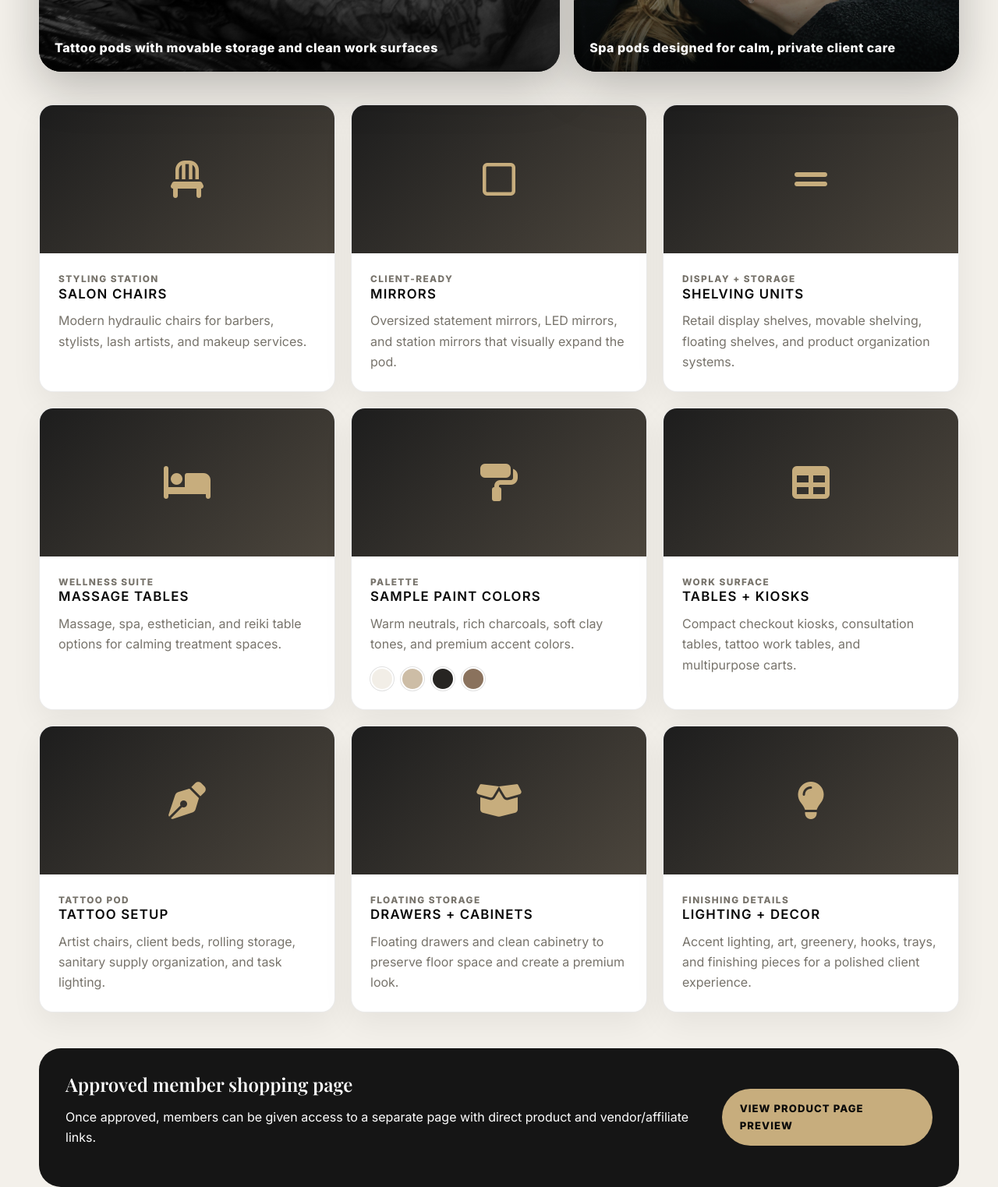
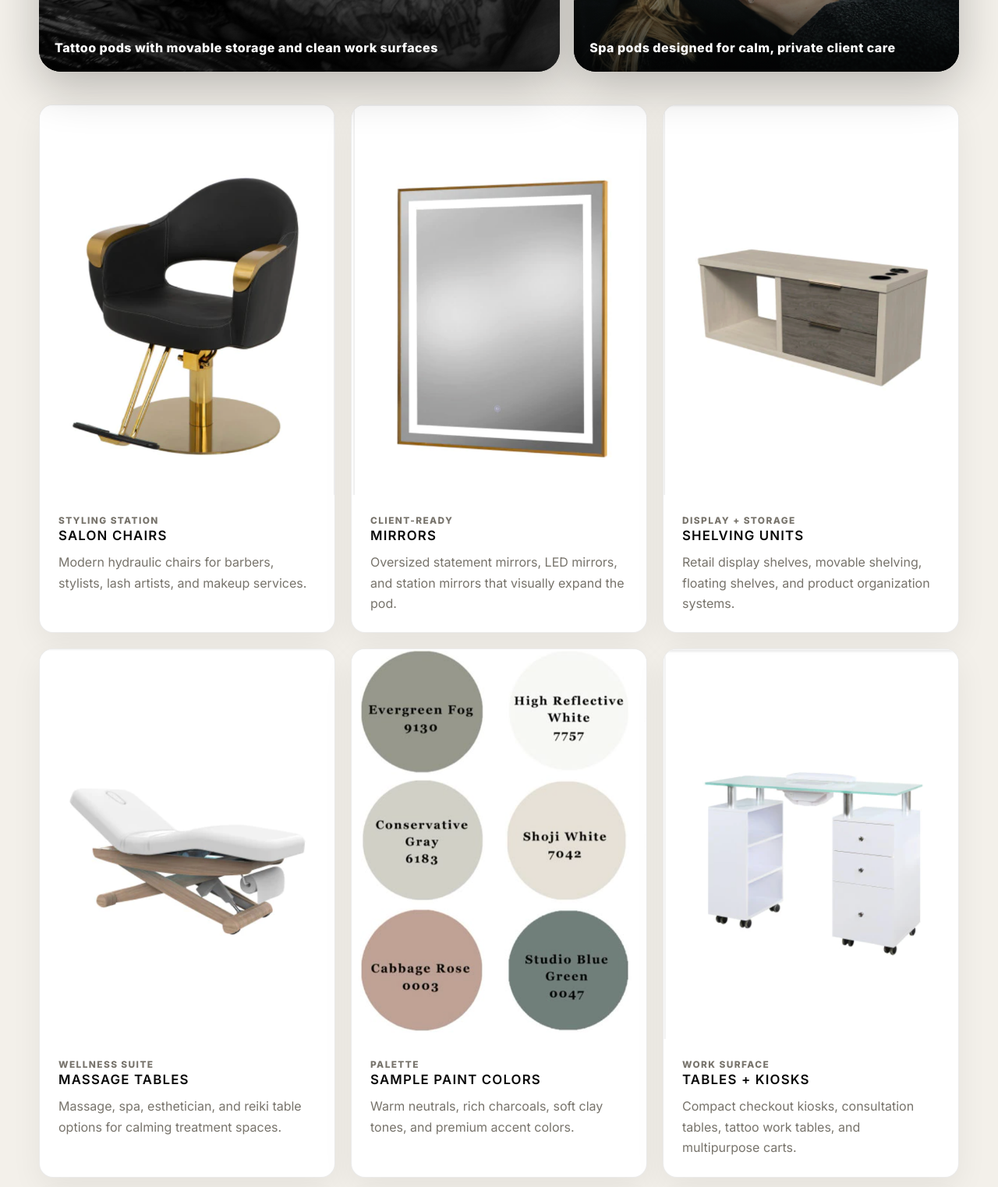
Before and after one commit to Smithvs1/NovaCollective, a website: page design-examples.html in a window 1280 px wide. Shown: the part 1500-3023 px from the top of the page at 78% size. Drawn offline with nearby package versions, Linux system fonts and the light colour scheme.

Commit message:
feat: replace icon placeholders with actual product images on design-examples page
- Add 9 product images: salon chairs, mirrors, shelving, massage tables,
  paint colors, tables/kiosks, tattoo setup, drawers/cabinets, lighting
- Update product-visual CSS to display images at 304x402 aspect ratio
- Replace Font Awesome icon placeholders with real product photography

Co-Authored-By: Devin AI <158243242+devin-ai-integration[bot]@users.noreply.github.com>

```diff
--- a/css/styles.css
+++ b/css/styles.css
@@ -488,12 +488,16 @@ main > section { padding: 96px 0; }
 .product-card { overflow: hidden; padding: 0; }
 .product-card figure { margin: 0; }
 .product-visual {
-  min-height: 190px;
+  aspect-ratio: 304 / 402;
   display: grid;
   place-items: center;
-  background: linear-gradient(135deg, #1d1d1d, #4c463d);
-  color: var(--gold);
-  font-size: 3rem;
+  background: #f8f8f8;
+  overflow: hidden;
+}
+.product-visual img {
+  width: 100%;
+  height: 100%;
+  object-fit: contain;
 }
 .product-body { padding: 24px; }
 .product-meta {
--- a/design-examples.html
+++ b/design-examples.html
@@ -60,15 +60,15 @@
           </figure>
         </div>
         <div class="product-grid">
-          <article class="product-card"><figure><div class="product-visual"><i class="fa-solid fa-chair"></i></div><figcaption class="product-body"><p class="product-meta">Styling station</p><h3>Salon Chairs</h3><p>Modern hydraulic chairs for barbers, stylists, lash artists, and makeup services.</p></figcaption></figure></article>
-          <article class="product-card"><figure><div class="product-visual"><i class="fa-regular fa-square"></i></div><figcaption class="product-body"><p class="product-meta">Client-ready</p><h3>Mirrors</h3><p>Oversized statement mirrors, LED mirrors, and station mirrors that visually expand the pod.</p></figcaption></figure></article>
-          <article class="product-card"><figure><div class="product-visual"><i class="fa-solid fa-grip-lines"></i></div><figcaption class="product-body"><p class="product-meta">Display + storage</p><h3>Shelving Units</h3><p>Retail display shelves, movable shelving, floating shelves, and product organization systems.</p></figcaption></figure></article>
-          <article class="product-card"><figure><div class="product-visual"><i class="fa-solid fa-bed"></i></div><figcaption class="product-body"><p class="product-meta">Wellness suite</p><h3>Massage Tables</h3><p>Massage, spa, esthetician, and reiki table options for calming treatment spaces.</p></figcaption></figure></article>
-          <article class="product-card"><figure><div class="product-visual"><i class="fa-solid fa-paint-roller"></i></div><figcaption class="product-body"><p class="product-meta">Palette</p><h3>Sample Paint Colors</h3><p>Warm neutrals, rich charcoals, soft clay tones, and premium accent colors.</p><div class="swatch-row" aria-label="Paint color examples"><span class="swatch" style="background:#f2eee7"></span><span class="swatch" style="background:#cdbda6"></span><span class="swatch" style="background:#272522"></span><span class="swatch" style="background:#8a725d"></span></div></figcaption></figure></article>
-          <article class="product-card"><figure><div class="product-visual"><i class="fa-solid fa-table"></i></div><figcaption class="product-body"><p class="product-meta">Work surface</p><h3>Tables + Kiosks</h3><p>Compact checkout kiosks, consultation tables, tattoo work tables, and multipurpose carts.</p></figcaption></figure></article>
-          <article class="product-card"><figure><div class="product-visual"><i class="fa-solid fa-pen-nib"></i></div><figcaption class="product-body"><p class="product-meta">Tattoo pod</p><h3>Tattoo Setup</h3><p>Artist chairs, client beds, rolling storage, sanitary supply organization, and task lighting.</p></figcaption></figure></article>
-          <article class="product-card"><figure><div class="product-visual"><i class="fa-solid fa-box-open"></i></div><figcaption class="product-body"><p class="product-meta">Floating storage</p><h3>Drawers + Cabinets</h3><p>Floating drawers and clean cabinetry to preserve floor space and create a premium look.</p></figcaption></figure></article>
-          <article class="product-card"><figure><div class="product-visual"><i class="fa-solid fa-lightbulb"></i></div><figcaption class="product-body"><p class="product-meta">Finishing details</p><h3>Lighting + Decor</h3><p>Accent lighting, art, greenery, hooks, trays, and finishing pieces for a polished client experience.</p></figcaption></figure></article>
+          <article class="product-card"><figure><div class="product-visual"><img src="images/design-salon-chairs.png" alt="Black and gold hydraulic salon chair" width="304" height="402"></div><figcaption class="product-body"><p class="product-meta">Styling station</p><h3>Salon Chairs</h3><p>Modern hydraulic chairs for barbers, stylists, lash artists, and makeup services.</p></figcaption></figure></article>
+          <article class="product-card"><figure><div class="product-visual"><img src="images/design-mirrors.png" alt="Gold-framed LED vanity mirror" width="304" height="402"></div><figcaption class="product-body"><p class="product-meta">Client-ready</p><h3>Mirrors</h3><p>Oversized statement mirrors, LED mirrors, and station mirrors that visually expand the pod.</p></figcaption></figure></article>
+          <article class="product-card"><figure><div class="product-visual"><img src="images/design-shelving.png" alt="Wall-mounted shelving unit with drawers" width="304" height="402"></div><figcaption class="product-body"><p class="product-meta">Display + storage</p><h3>Shelving Units</h3><p>Retail display shelves, movable shelving, floating shelves, and product organization systems.</p></figcaption></figure></article>
+          <article class="product-card"><figure><div class="product-visual"><img src="images/design-massage-tables.png" alt="White massage table with wood base" width="304" height="402"></div><figcaption class="product-body"><p class="product-meta">Wellness suite</p><h3>Massage Tables</h3><p>Massage, spa, esthetician, and reiki table options for calming treatment spaces.</p></figcaption></figure></article>
+          <article class="product-card"><figure><div class="product-visual"><img src="images/design-paint-colors.png" alt="Sample paint color palette with neutrals and accent tones" width="304" height="402"></div><figcaption class="product-body"><p class="product-meta">Palette</p><h3>Sample Paint Colors</h3><p>Warm neutrals, rich charcoals, soft clay tones, and premium accent colors.</p></figcaption></figure></article>
+          <article class="product-card"><figure><div class="product-visual"><img src="images/design-tables-kiosks.png" alt="White nail table with glass top and storage drawers" width="304" height="402"></div><figcaption class="product-body"><p class="product-meta">Work surface</p><h3>Tables + Kiosks</h3><p>Compact checkout kiosks, consultation tables, tattoo work tables, and multipurpose carts.</p></figcaption></figure></article>
+          <article class="product-card"><figure><div class="product-visual"><img src="images/design-tattoo-setup.png" alt="Black tattoo workstation with tablet mount and ink storage" width="304" height="402"></div><figcaption class="product-body"><p class="product-meta">Tattoo pod</p><h3>Tattoo Setup</h3><p>Artist chairs, client beds, rolling storage, sanitary supply organization, and task lighting.</p></figcaption></figure></article>
+          <article class="product-card"><figure><div class="product-visual"><img src="images/design-drawers-cabinets.png" alt="Dark cabinet with floating shelves and gold accents" width="304" height="402"></div><figcaption class="product-body"><p class="product-meta">Floating storage</p><h3>Drawers + Cabinets</h3><p>Floating drawers and clean cabinetry to preserve floor space and create a premium look.</p></figcaption></figure></article>
+          <article class="product-card"><figure><div class="product-visual"><img src="images/design-lighting-decor.png" alt="Cylindrical LED wall sconces for salon lighting" width="304" height="402"></div><figcaption class="product-body"><p class="product-meta">Finishing details</p><h3>Lighting + Decor</h3><p>Accent lighting, art, greenery, hooks, trays, and finishing pieces for a polished client experience.</p></figcaption></figure></article>
         </div>
         <aside class="approved-banner">
           <div>
```
Also changed, not shown: images/design-drawers-cabinets.png (added), images/design-lighting-decor.png (added), images/design-massage-tables.png (added), images/design-mirrors.png (added), images/design-paint-colors.png (added), images/design-salon-chairs.png (added), images/design-shelving.png (added), images/design-tables-kiosks.png (added), images/design-tattoo-setup.png (added).
